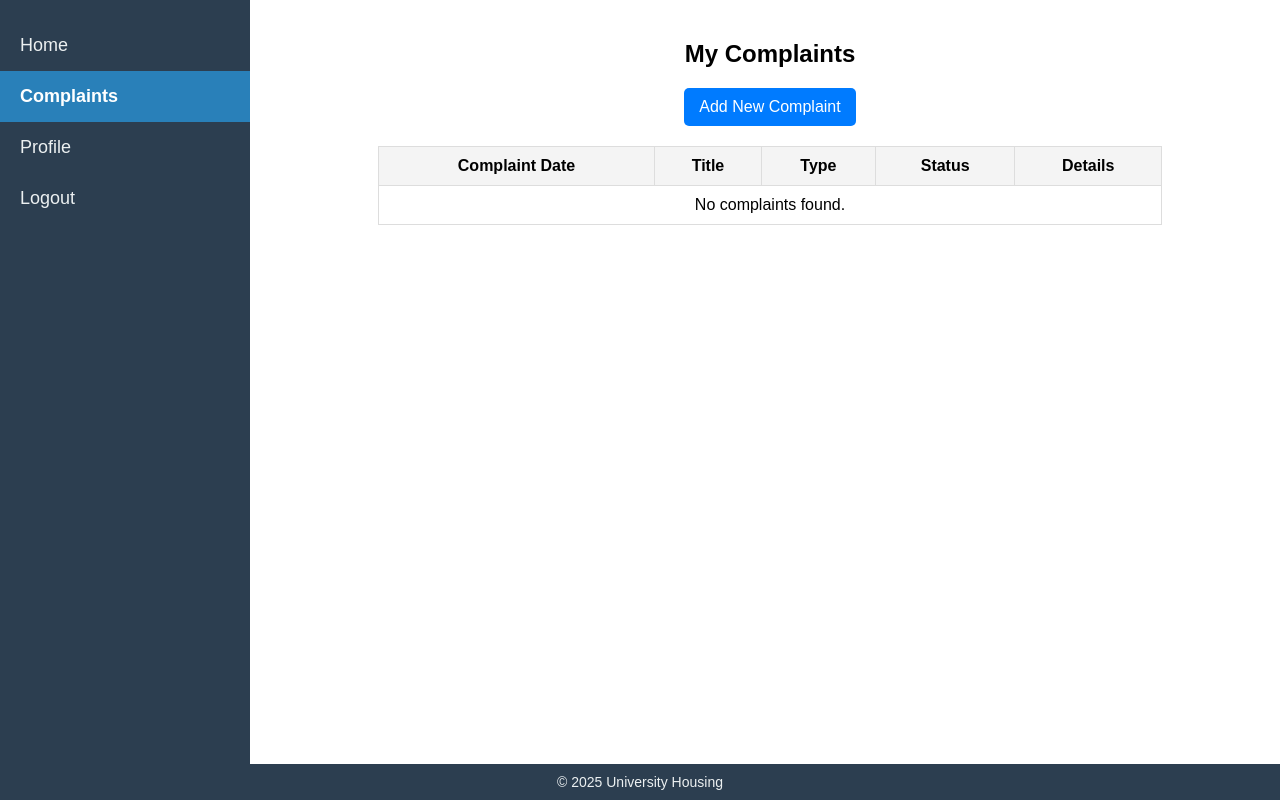
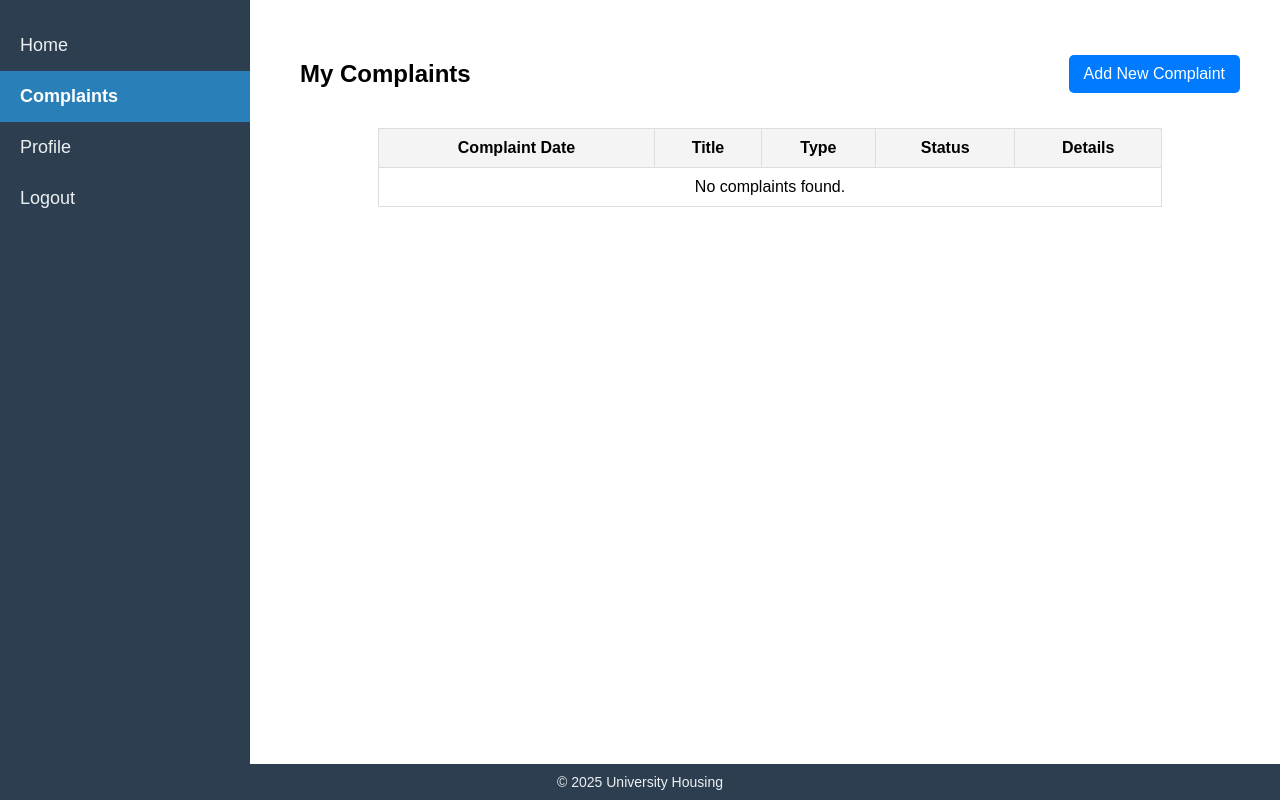
Before and after one commit to SaraDidi/Cloud-Computing, a PHP site: page /views/complaints.php in a window 1280 px wide. Run offline with PHP 8.4, Linux system fonts and the light colour scheme; the visitor is signed in with stand-in values (Sample User, id 1); data that the repository does not hold is empty.

Commit message:
some css edit

```diff
--- a/views/complaints.php
+++ b/views/complaints.php
@@ -80,15 +80,13 @@ $complaints = $stmt->fetchAll(PDO::FETCH_ASSOC);
     </style>
 </head>
 <body>
-
-    <h2 style="text-align: center;">My Complaints</h2>
-
+<div style="display: flex; justify-content: space-between; align-items: center; margin: 20px;">
+    <h2>My Complaints</h2>
     <!-- Add Complaint Button -->
-    <div class="btn-container">
-        <a href="add_complaint.php">
-            <button class="btn-add">Add New Complaint</button>
-        </a>
-    </div>
+    <a href="add_complaint.php">
+        <button class="btn-add">Add New Complaint</button>
+    </a>
+</div>
 
     <table>
         <thead>
--- a/views/home.php
+++ b/views/home.php
@@ -52,8 +52,7 @@ $rooms = $stmt->fetchAll(PDO::FETCH_ASSOC);
     </style>
 </head>
 <body>
-
-    <h2 style="text-align: center;">Room Availability</h2>
+<h2 style="text-align: right; margin-right: 10%;">Room Availability</h2>
 
     <table>
         <thead>
--- a/views/profile.php
+++ b/views/profile.php
@@ -48,7 +48,6 @@ $room_history = $stmt->fetchAll(PDO::FETCH_ASSOC);
     <style>
         body {
             font-family: Arial, sans-serif;
-            text-align: center;
         }
         .profile-container {
             width: 50%;
@@ -85,9 +84,7 @@ $room_history = $stmt->fetchAll(PDO::FETCH_ASSOC);
         <p><strong>Account Created:</strong> <?= htmlspecialchars($student['created_at']); ?></p>
     </div>
 
-    <h2>Room Registration History</h2>
-
-    <table>
+    <h2 style="padding-top: 20px;">Room Registration History</h2>  <table>
         <thead>
             <tr>
                 <th>Room Number</th>
```
